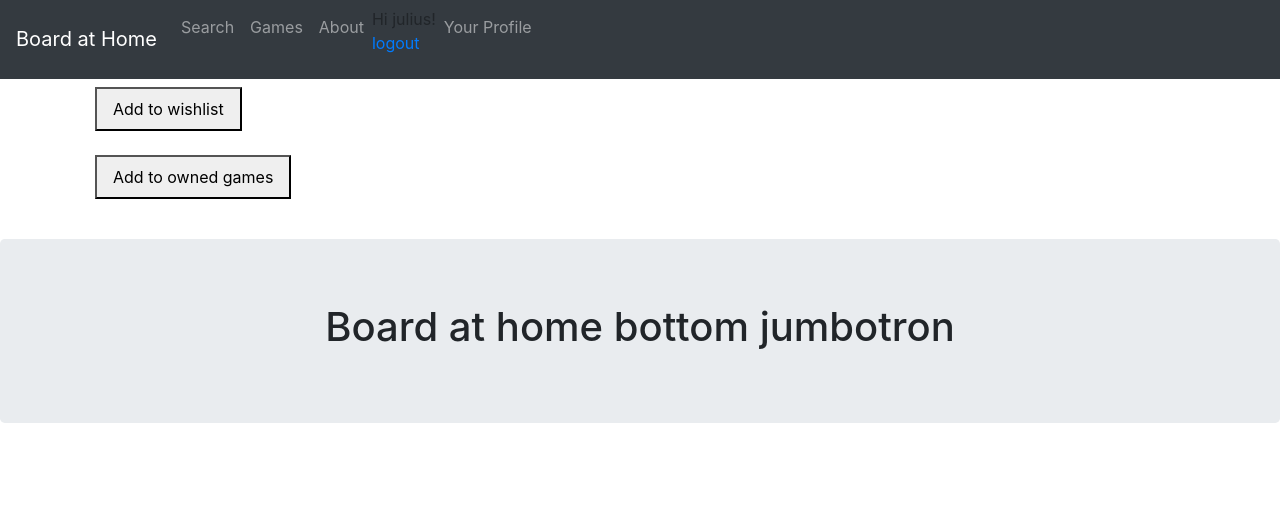
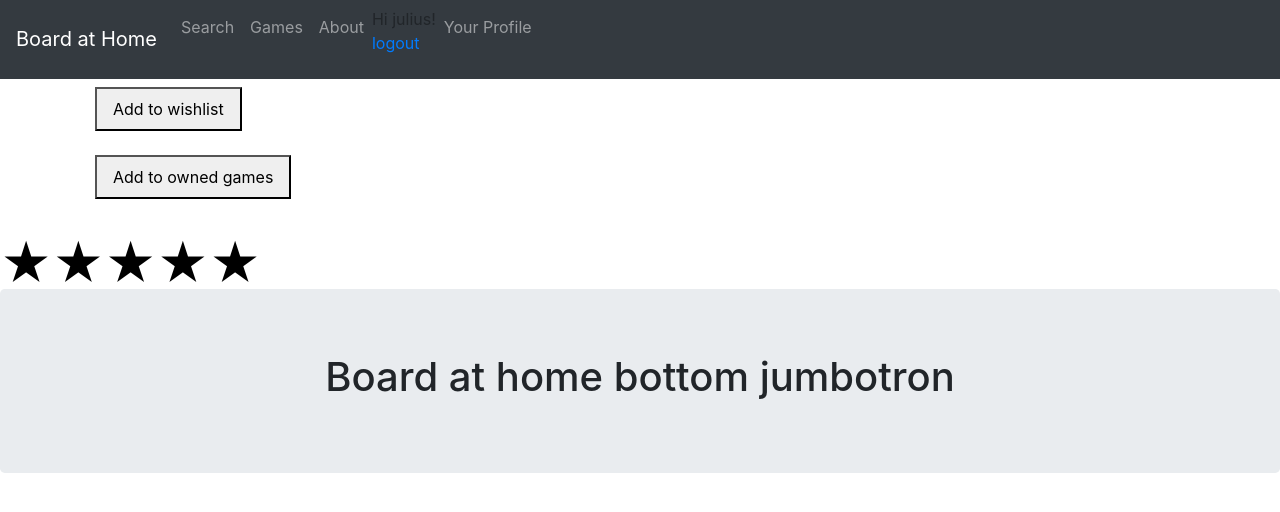
Before and after one commit to hm-haitham/Board-at-home, a Django app: template games/templates/Game/detail.html in a window 1280 px wide. Shown: the part 225-737 px from the top of the page. Run offline with Django 3.2, Linux system fonts and the light colour scheme; the template is opened without the code that fills it, so the values that code supplies are empty; a user stored in the database is signed in; parts of the project's set-up code (start-up, migrations or seed data) failed here and were passed over; some libraries are stand-ins or nearby versions.

Commit message:
Add files via upload

```diff
--- a/games/templates/Game/detail.html
+++ b/games/templates/Game/detail.html
@@ -54,10 +54,122 @@
                 <p style="margin-left:10px">
                     <button class = "nav-link" onclick="window.location.href = 'add_wishlist/';">Add to wishlist</button><br>
                     <button class = "nav-link" onclick="window.location.href = 'add_owned/';">Add to owned games</button><br>
+
                 </p>
             {% else %}
               <a style="margin-left:10px">Login to add this game to your wishlist or owned games list</a><br>
             {% endif %}
 
         </div>
+
+        <style>
+            .rating {
+                display: inline-block;
+                position: relative;
+                height: 50px;
+                line-height: 50px;
+                font-size: 50px;
+            }
+
+            .rating label {
+                position: absolute;
+                top: 0;
+                left: 0;
+                height: 100%;
+                cursor: pointer;
+            }
+
+            .rating label:last-child {
+                position: static;
+            }
+
+            .rating label:nth-child(1) {
+                z-index: 5;
+            }
+
+            .rating label:nth-child(2) {
+                z-index: 4;
+            }
+
+            .rating label:nth-child(3) {
+                z-index: 3;
+            }
+
+            .rating label:nth-child(4) {
+                z-index: 2;
+            }
+
+            .rating label:nth-child(5) {
+                z-index: 1;
+            }
+
+            .rating label input {
+                position: absolute;
+                top: 0;
+                left: 0;
+                opacity: 0;
+            }
+
+            .rating label .icon {
+                float: left;
+                color: transparent;
+            }
+
+            .rating label:last-child .icon {
+                color: #000;
+            }
+
+            .rating:not(:hover) label input:checked ~ .icon,
+            .rating:hover label:hover input ~ .icon {
+                color: #09f;
+            }
+
+            .rating label input:focus:not(:checked) ~ .icon:last-child {
+                color: #000;
+                text-shadow: 0 0 5px #09f;
+            }
+        </style>
+
+        <script>
+            $(':radio').change(function() {
+                console.log('New star rating: ' + this.value);
+
+            });
+        </script>
+
+        {% if user.is_authenticated %}
+            <div class="rating" name="rating" method="post" action="/games/{{ game.Game_ID }}/add_rating/">
+                {% csrf_token %}
+                <label>
+                    <input type="submit" name="stars" value="1" onclick="window.location.href = 'add_rating/1/';"/>
+                    <span class="icon">★</span>
+                </label>
+                <label>
+                    <input type="submit" name="stars" value="2" onclick="window.location.href = 'add_rating/2/';"/>
+                    <span class="icon">★</span>
+                    <span class="icon">★</span>
+                </label>
+                <label>
+                    <input type="submit" name="stars" value="3" onclick="window.location.href = 'add_rating/3/';"/>
+                    <span class="icon">★</span>
+                    <span class="icon">★</span>
+                    <span class="icon">★</span>
+                </label>
+                <label>
+                    <input type="submit" name="stars" value="4" onclick="window.location.href = 'add_rating/4/';"/>
+                    <span class="icon">★</span>
+                    <span class="icon">★</span>
+                    <span class="icon">★</span>
+                    <span class="icon">★</span>
+                </label>
+                <label>
+                    <input type="submit" name="stars" value="5" onclick="window.location.href = 'add_rating/5/';"/>
+                    <span class="icon">★</span>
+                    <span class="icon">★</span>
+                    <span class="icon">★</span>
+                    <span class="icon">★</span>
+                    <span class="icon">★</span>
+                </label>
+            </div>
+        {% endif %}
     {% endblock %}
--- a/games/urls.py
+++ b/games/urls.py
@@ -10,5 +10,6 @@ urlpatterns = [
     url(r'^$', views.index, name="index"),
     url(r'^(?P<game_id>[0-9]+)/$', views.detail, name="detail"),
     url(r'^(?P<game_id>[0-9]+)/add_wishlist/$', views.add_to_wishlist, name="add_to_wishlist"),
-    url(r'^(?P<game_id>[0-9]+)/add_owned/$', views.add_to_ownedlist, name="add_to_ownedlist")
+    url(r'^(?P<game_id>[0-9]+)/add_owned/$', views.add_to_ownedlist, name="add_to_ownedlist"),
+    url(r'^(?P<game_id>[0-9]+)/add_rating/(?P<score>[0-5]+)/$', views.add_rating, name="add_rating")
 ]
```
Also changed, not shown: games/views.py (+13 -0 lines), 8 other files.
